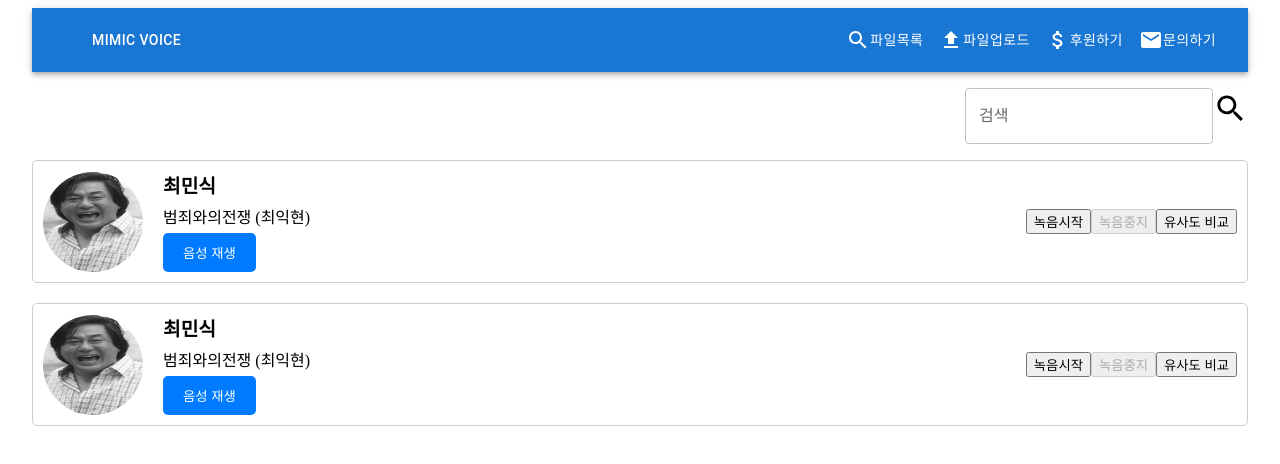
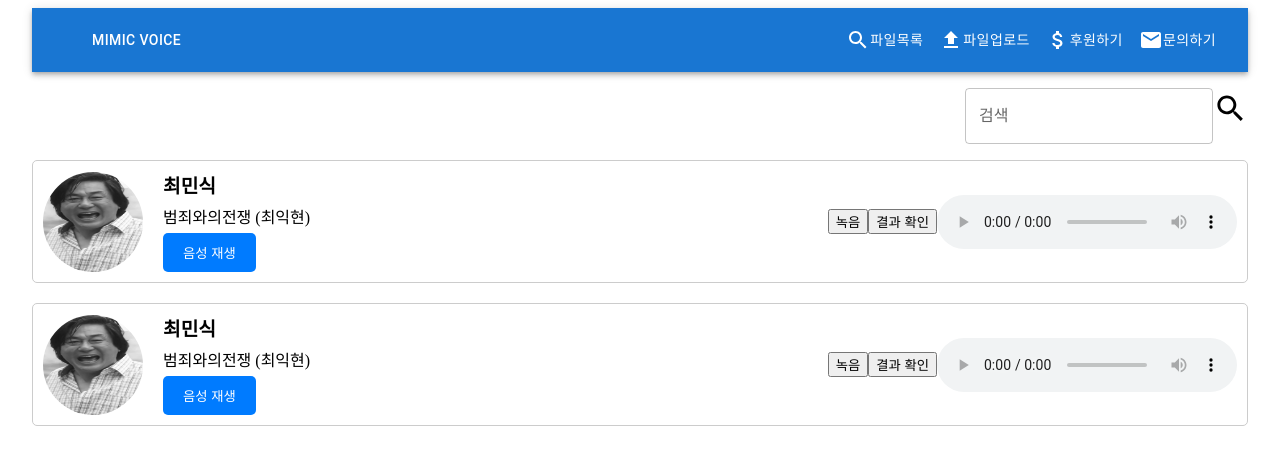
Before and after one commit to kanngji/impersonate_web, a React (Vite) app in the folder front_impersonate/: page /filelist in a window 1280 px wide. Shown: the top 464 px of the page. Built offline with nearby package versions, Linux system fonts and the light colour scheme.

Commit message:
http환경에서도 녹음 확인 무엇이 달라졋나 공부

```diff
--- /dev/null
+++ b/front_impersonate/src/components/AudioRecord.tsx
@@ -0,0 +1,96 @@
+import React, { useState, useCallback } from "react";
+
+const AudioRecord: React.FC = () => {
+  const [stream, setStream] = useState<MediaStream | undefined>();
+  const [media, setMedia] = useState<MediaRecorder | undefined>();
+  const [onRec, setOnRec] = useState<boolean>(true);
+  const [source, setSource] = useState<MediaStreamAudioSourceNode | undefined>();
+  const [analyser, setAnalyser] = useState<ScriptProcessorNode | undefined>();
+  const [audioUrl, setAudioUrl] = useState<Blob | undefined>();
+
+  const [audioElement, setAudioElement] = useState<HTMLAudioElement | null>(null); // 새로운 상태 추가
+
+  const onRecAudio = () => {
+    const audioCtx = new (window.AudioContext || window.AudioContext)();
+    const analyserNode = audioCtx.createScriptProcessor(0, 1, 1);
+    setAnalyser(analyserNode);
+
+    function makeSound(stream: MediaStream) {
+      const sourceNode = audioCtx.createMediaStreamSource(stream);
+      setSource(sourceNode);
+      sourceNode.connect(analyserNode);
+      analyserNode.connect(audioCtx.destination);
+    }
+
+    navigator.mediaDevices.getUserMedia({ audio: true }).then((stream) => {
+      const mediaRecorder = new MediaRecorder(stream);
+      mediaRecorder.start();
+      setStream(stream);
+      setMedia(mediaRecorder);
+      makeSound(stream);
+
+      analyserNode.onaudioprocess = function (e) {
+        if (e.playbackTime > 180) {
+          stream.getAudioTracks().forEach(function (track) {
+            track.stop();
+          });
+          mediaRecorder.stop();
+          if (analyser && source) {
+            analyser.disconnect();
+            source.disconnect();
+          }
+
+          mediaRecorder.ondataavailable = function (e) {
+            setAudioUrl(e.data);
+            setOnRec(true);
+          };
+        } else {
+          setOnRec(false);
+        }
+      };
+    });
+  };
+
+  const offRecAudio = () => {
+    if (media) {
+      media.ondataavailable = function (e) {
+        setAudioUrl(e.data);
+        setOnRec(true);
+      };
+
+      if (stream) {
+        stream.getAudioTracks().forEach(function (track) {
+          track.stop();
+        });
+      }
+
+      media.stop();
+    }
+    if (analyser && source) {
+      analyser.disconnect();
+      source.disconnect();
+    }
+  };
+
+  const onSubmitAudioFile = useCallback(() => {
+    if (audioUrl) {
+      const audioBlobUrl = URL.createObjectURL(audioUrl); // Blob을 URL로 변환
+      if (audioElement) {
+        audioElement.src = audioBlobUrl; // 오디오 요소에 URL 할당
+        audioElement.play(); // 오디오 재생
+      }
+      const sound = new File([audioUrl], "soundBlob", { lastModified: new Date().getTime(), type: "audio" });
+      console.log(sound);
+    }
+  }, [audioUrl, audioElement]); // 의존성 목록에 audioElement 추가
+
+  return (
+    <>
+      <button onClick={onRec ? onRecAudio : offRecAudio}>녹음</button>
+      <button onClick={onSubmitAudioFile}>결과 확인</button>
+      <audio ref={setAudioElement} controls /> {/* 오디오 요소 추가 */}
+    </>
+  );
+};
+
+export default AudioRecord;
--- a/front_impersonate/src/components/FileCard.tsx
+++ b/front_impersonate/src/components/FileCard.tsx
@@ -2,6 +2,7 @@
 import React , {useState} from 'react';
 import RecordComponent from './RecordComponent';
 import '../styles/FileCardform.css'
+import AudioRecord from './AudioRecord';
 
 // Props 타입 정의
 interface FileCardProps {
@@ -30,7 +31,7 @@ const FileCard: React.FC<FileCardProps> = ({imageSrc,name,role,audioSrc}) => {
                 <button className="file-card-button" onClick={playAudio}>음성 재생</button>
             </div>
 
-            <RecordComponent/>
+            <AudioRecord/>
 
         </div>
 
```
